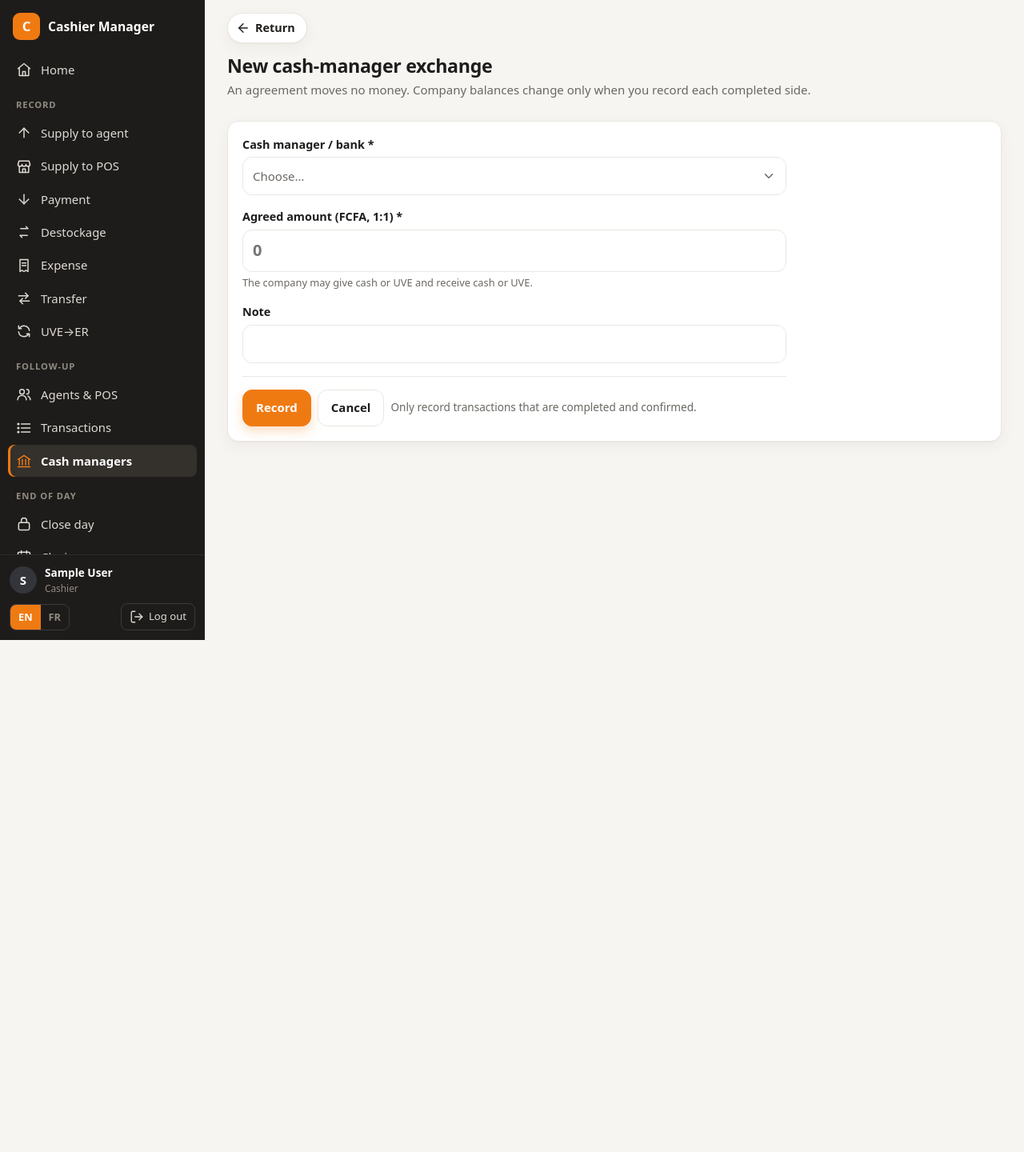
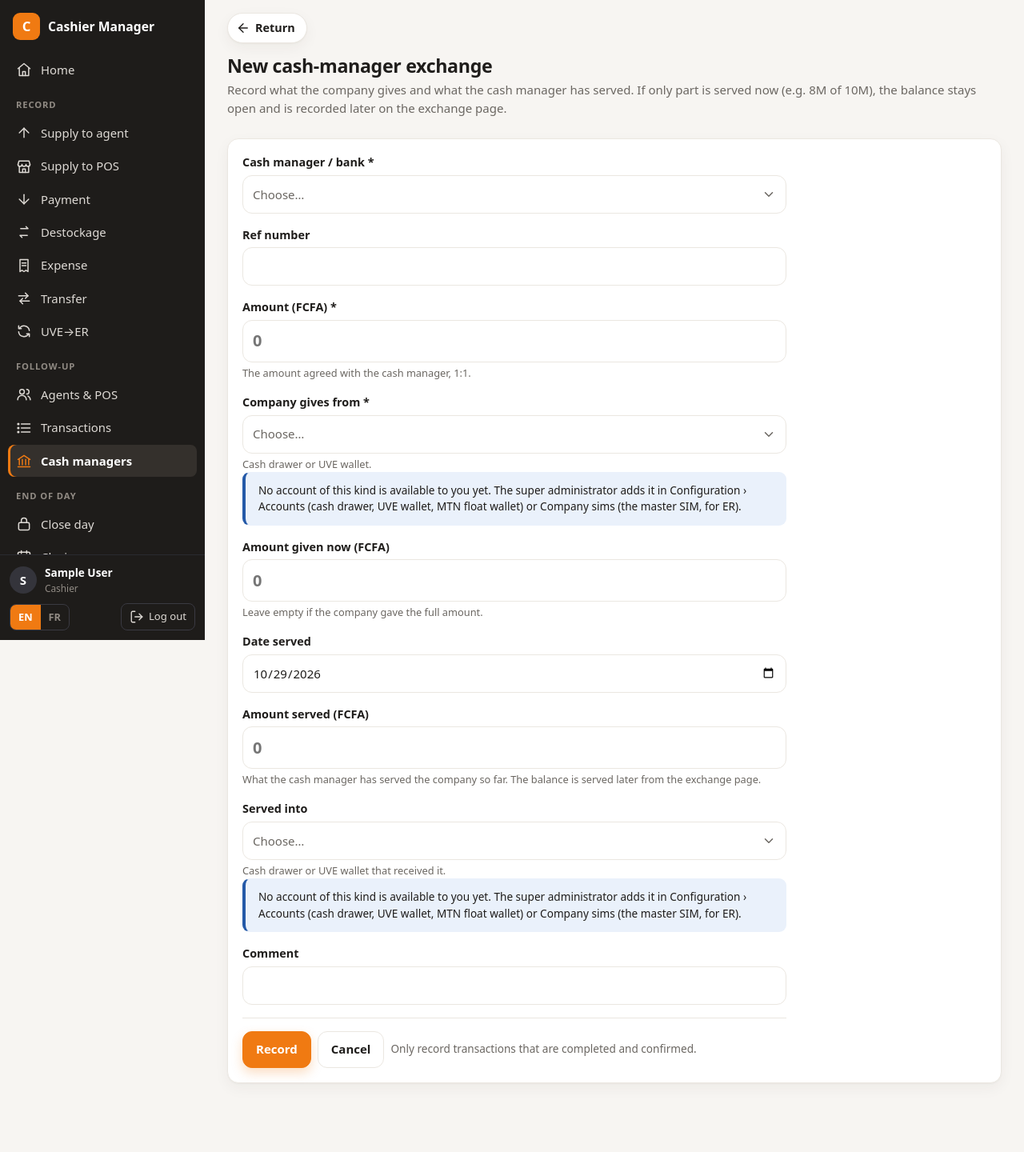
Before and after one commit to ThierryLeonel/CASHIER_MANAGER, a Django app: page /cash-managers/exchange/new/ in a window 1280 px wide. Shown: the whole page at 80% size. Before the commit the page ends 800 px from the top, so only its background shows below. Run offline with Django 5.2, Linux system fonts and the light colour scheme; the visitor is signed in with stand-in values (Sample User, id 1); data comes from the database, SQL or seed files in the repository; data that the repository does not hold is empty; parts of the project's set-up code (start-up, migrations or seed data) failed here and were passed over.

Commit message:
New cash-manager exchange in one step with ref number, amount served, date served and balance to be served; wrap long text in report tiles
Co-Authored-By: Claude Opus 5.5 <noreply@anthropic.com>
Claude-Session: https://claude.ai/code/session_01LW2EcpLsSeXJydNQZjVvVT

```diff
--- a/core/forms.py
+++ b/core/forms.py
@@ -283,11 +283,45 @@ class ConversionForm(BaseEntryForm):
 
 
 class ExchangeForm(BaseEntryForm):
+    """New cash-manager exchange: what the company gives and what it is served now; the rest is served later."""
+
     cash_manager = forms.ModelChoiceField(label=_("Cash manager / bank"),
                                           queryset=CashManager.objects.filter(active=True))
-    amount = MoneyField(label=_("Agreed amount (FCFA, 1:1)"),
-                        help_text=_("The company may give cash or UVE and receive cash or UVE."))
-    note = forms.CharField(label=_("Note"), required=False, max_length=255)
+    external_ref = forms.CharField(label=_("Ref number"), required=False, max_length=60)
+    amount = MoneyField(label=_("Amount (FCFA)"), help_text=_("The amount agreed with the cash manager, 1:1."))
+    give_account = AccountChoiceField(label=_("Company gives from"), queryset=Account.objects.none(),
+                                      help_text=_("Cash drawer or UVE wallet."))
+    amount_given = MoneyField(label=_("Amount given now (FCFA)"), required=False,
+                              help_text=_("Leave empty if the company gave the full amount."))
+    served_on = forms.DateField(label=_("Date served"), required=False,
+                                widget=forms.DateInput(attrs={"type": "date"}))
+    amount_served = MoneyField(label=_("Amount served (FCFA)"), required=False,
+                               help_text=_("What the cash manager has served the company so far. The balance is "
+                                           "served later from the exchange page."))
+    receive_account = AccountChoiceField(label=_("Served into"), queryset=Account.objects.none(), required=False,
+                                         help_text=_("Cash drawer or UVE wallet that received it."))
+    note = forms.CharField(label=_("Comment"), required=False, max_length=255)
+
+    def __init__(self, user, *args, **kwargs):
+        super().__init__(user, *args, **kwargs)
+        from core.services.days import douala_today
+
+        self.fields["give_account"].queryset = self.accounts([K.CASH_DRAWER, K.UVE])
+        self.fields["receive_account"].queryset = self.accounts([K.CASH_DRAWER, K.UVE], receiving=True)
+        if not self.is_bound:
+            self.initial.setdefault("served_on", douala_today())
+
+    def clean(self):
+        cd = super().clean()
+        amt = cd.get("amount")
+        if amt and not cd.get("amount_given"):
+            cd["amount_given"] = amt
+        served = cd.get("amount_served") or 0
+        if amt and served > amt:
+            self.add_error("amount_served", _("The amount served cannot exceed the agreed amount."))
+        if served and not cd.get("receive_account"):
+            self.add_error("receive_account", _("Choose the account that received what was served."))
+        return cd
 
 
 class ExchangeLegForm(BaseEntryForm):
--- a/core/services/operations.py
+++ b/core/services/operations.py
@@ -18,6 +18,7 @@ Posting matrix (Dr = +, Cr = -):
   RECON_ADJ       shortage: Dr recon adj, Cr asset; surplus: Dr asset, Cr recon adj
   REVERSAL        exact negation of the original entries
 """
+import uuid
 from decimal import Decimal
 
 from django.db import transaction
@@ -316,6 +317,43 @@ def create_exchange(user, *, cash_manager, amount, note="", idempotency_key=None
     )
 
 
+def record_exchange(user, *, cash_manager, amount, give_account, amount_given, receive_account=None,
+                    amount_served=ZERO, served_on=None, external_ref="", note="", idempotency_key=None,
+                    acting_for=None):
+    """One step: the agreement, what the company gave and what it was served now. The rest is served later."""
+    amount = _positive(amount)
+    amount_given = _money(amount_given or 0)
+    amount_served = _money(amount_served or 0)
+    if amount_given < 0 or amount_served < 0:
+        raise BusinessError(_("Amounts cannot be negative."), "amount_served")
+    if amount_given > amount:
+        raise BusinessError(_("The company cannot give more than the agreed amount."), "amount_given")
+    if amount_served > amount:
+        raise BusinessError(_("The amount served cannot exceed the agreed amount."), "amount_served")
+    if amount_served and receive_account is None:
+        raise BusinessError(_("Choose the account that received what was served."), "receive_account")
+    if served_on and served_on > douala_today():
+        raise BusinessError(_("The date served cannot be in the future."), "served_on")
+    with transaction.atomic():
+        ex = create_exchange(user, cash_manager=cash_manager, amount=amount, note=note,
+                             idempotency_key=idempotency_key, acting_for=acting_for)
+        CashManagerExchange.objects.filter(pk=ex.pk).update(external_ref=(external_ref or "").strip()[:60],
+                                                           served_on=served_on if amount_served else None)
+        ref = (external_ref or "").strip()
+        desc = " · ".join(x for x in (f"Ref {ref}" if ref else "", note) if x)
+        key = idempotency_key or uuid.uuid4()
+        if amount_given:
+            record_exchange_leg(user, exchange=ex, side=TxType.CM_GIVE, amount=amount_given, account=give_account,
+                                description=desc, idempotency_key=uuid.uuid5(key, "give"), acting_for=acting_for)
+        if amount_served:
+            served_txt = (_("served on %(d)s") % {"d": served_on.strftime("%d/%m/%Y")}) if served_on else ""
+            record_exchange_leg(user, exchange=ex, side=TxType.CM_RECEIVE, amount=amount_served,
+                                account=receive_account, idempotency_key=uuid.uuid5(key, "receive"),
+                                description=" · ".join(x for x in (desc, served_txt) if x), acting_for=acting_for)
+        ex.refresh_from_db()
+        return ex
+
+
 def build_exchange_leg(ctx, *, exchange, side, amount, account, description=""):
     amount = _positive(amount)
     exchange = CashManagerExchange.objects.select_for_update().get(pk=exchange.pk)
--- a/core/static/core/app.css
+++ b/core/static/core/app.css
@@ -421,3 +421,6 @@ input.auto { background: var(--soft); font-weight: 700; }
 .field.auto-one .auto-acct { display: flex; align-items: center; gap: 8px; min-height: 48px; padding: 0 14px; border-radius: 12px;
   background: var(--soft); border: 1px dashed var(--line); font-weight: 600; }
 .field.auto-one .auto-acct::before { content: "✓"; color: var(--ok, #2e7d32); font-weight: 800; }
+/* text values in tiles (customer name, etc.) wrap instead of overflowing */
+.tile { min-width: 0; }
+.tile .value.text { white-space: normal; overflow-wrap: anywhere; word-break: normal; font-size: 1rem !important; line-height: 1.3; }
--- a/core/templates/core/entry_form.html
+++ b/core/templates/core/entry_form.html
@@ -86,6 +86,22 @@
   }
   if (tsrc && tdst) { tsrc.addEventListener('change', syncTransfer); syncTransfer(); }
   autoAll();
+  // cash-manager exchange: balance still to be served, as you type
+  var exAmt = form.querySelector('[name=amount]'), exServed = form.querySelector('[name=amount_served]');
+  if (exAmt && exServed) {
+    var box = document.createElement('div'); box.className = 'msg info to-serve';
+    exServed.closest('.field').appendChild(box);
+    var n = function (v) { return parseInt(String(v || '').replace(/\D/g, ''), 10) || 0; };
+    var f = function (v) { return String(v).replace(/\B(?=(\d{3})+(?!\d))/g, ' '); };
+    var syncServe = function () {
+      var a = n(exAmt.value), s = n(exServed.value);
+      if (!a) { box.hidden = true; return; }
+      box.hidden = false;
+      box.textContent = s > a ? '{{ _("The amount served cannot exceed the agreed amount.")|escapejs }}'
+        : '{{ _("Balance to be served")|escapejs }}: ' + f(a - s) + ' FCFA';
+    };
+    exAmt.addEventListener('input', syncServe); exServed.addEventListener('input', syncServe); syncServe();
+  }
   // conversion preview (display only; the server computes and stores the posted amounts)
   var rate = form.dataset.rate, amt = form.querySelector('[name=amount]'), pv = document.getElementById('conv-preview');
   if (rate && amt && form.querySelector('[name=uve_account]')) {
--- a/core/templates/core/exchanges.html
+++ b/core/templates/core/exchanges.html
@@ -8,7 +8,7 @@
 <div class="tbl-wrap"><table class="t"><thead><tr><th>{% trans "Cash manager" %}</th><th class="money">{% trans "Owes company" %}</th><th class="money">{% trans "Company owes" %}</th></tr></thead>
 <tbody>{% for c, bal in cms %}<tr><td>{{ c }}</td><td class="money">{% if not bal|negative %}{{ bal|fcfa }}{% endif %}</td><td class="money">{% if bal|negative %}{{ bal|absval|fcfa }}{% endif %}</td></tr>{% endfor %}</tbody></table></div>
 <h2>{% trans "Exchanges" %}</h2>
-<div class="tbl-wrap"><table class="t"><thead><tr><th>{% trans "Reference" %}</th><th>{% trans "Business date" %}</th><th>{% trans "Cash manager" %}</th><th>{% trans "Exchange" %}</th><th class="money">{% trans "Agreed" %}</th><th>{% trans "Status" %}</th></tr></thead>
-<tbody>{% for ex in exchanges %}<tr><td><a href="{% url 'exchange_detail' ex.pk %}">{{ ex.reference }}</a></td><td>{{ ex.business_date|date:"d/m/Y" }}</td><td>{{ ex.cash_manager }}</td><td>{{ ex.direction_label }}</td><td class="money">{{ ex.amount|fcfa }}</td><td><span class="badge {% if ex.status == 'COMPLETE' %}ok{% else %}acc{% endif %}">{{ ex.status }}</span></td></tr>
-{% empty %}<tr><td colspan="6" class="muted">{% trans "No exchanges yet." %}</td></tr>{% endfor %}</tbody></table></div>
+<div class="tbl-wrap"><table class="t"><thead><tr><th>{% trans "Reference" %}</th><th>{% trans "Business date" %}</th><th>{% trans "Cash manager" %}</th><th>{% trans "Ref number" %}</th><th class="money">{% trans "Amount" %}</th><th class="money">{% trans "Balance to be served" %}</th><th>{% trans "Status" %}</th></tr></thead>
+<tbody>{% for ex in exchanges %}<tr><td><a href="{% url 'exchange_detail' ex.pk %}">{{ ex.reference }}</a></td><td>{{ ex.business_date|date:"d/m/Y" }}</td><td>{{ ex.cash_manager }}</td><td>{{ ex.external_ref|default:"—" }}</td><td class="money">{{ ex.amount|fcfa }}</td><td class="money">{% if ex.to_serve %}<span class="neg">{{ ex.to_serve|fcfa }}</span>{% else %}0{% endif %}</td><td><span class="badge {% if ex.status == 'COMPLETE' %}ok{% else %}acc{% endif %}">{{ ex.status }}</span></td></tr>
+{% empty %}<tr><td colspan="7" class="muted">{% trans "No exchanges yet." %}</td></tr>{% endfor %}</tbody></table></div>
 {% endblock %}
--- a/core/templates/core/report.html
+++ b/core/templates/core/report.html
@@ -12,7 +12,7 @@
 </div>
 {% if rep.summary %}
 <div class="grid" style="margin-bottom:14px">
-{% for label, value, kind in rep.summary %}<div class="tile"><div class="label">{{ label }}</div><div class="value" style="font-size:1.05rem">{% if kind == 'money' %}{{ value|fcfa }}{% else %}{{ value }}{% endif %}</div></div>{% endfor %}
+{% for label, value, kind in rep.summary %}<div class="tile"><div class="label">{{ label }}</div><div class="value{% if kind != 'money' %} text{% endif %}" style="font-size:1.05rem">{% if kind == 'money' %}{{ value|fcfa }}{% else %}{{ value }}{% endif %}</div></div>{% endfor %}
 </div>
 {% endif %}
 {% for table in rep.tables %}
--- a/core/views/entry.py
+++ b/core/views/entry.py
@@ -122,16 +122,17 @@ def exchange_new(request):
     form = F.ExchangeForm(desk, request.POST or None)
     if request.method == "POST" and form.is_valid():
         resp = run_service(
-            request, form, lambda: ops.create_exchange(request.user, idempotency_key=form.cleaned_data["idem"],
+            request, form, lambda: ops.record_exchange(request.user, idempotency_key=form.cleaned_data["idem"],
                                                        acting_for=acting, **form.params()),
-            success=lambda ex: _("Exchange agreement %(ref)s recorded. Record each side when it actually happens.")
-            % {"ref": ex.reference},
+            success=lambda ex: (_("Exchange %(ref)s recorded. Balance to be served: %(amt)s FCFA.")
+                                % {"ref": ex.reference, "amt": fmt(ex.to_serve)}),
             on_success=lambda ex: redirect("exchange_detail", pk=ex.pk))
         if resp:
             return resp
     return render(request, "core/entry_form.html", {
-        "form": form, "title": _("New cash-manager exchange"),
-        "intro": _("An agreement moves no money. Company balances change only when you record each completed side.")})
+        "form": form, "title": _("New cash-manager exchange"), "exchange_form": True,
+        "intro": _("Record what the company gives and what the cash manager has served. If only part is served "
+                   "now (e.g. 8M of 10M), the balance stays open and is recorded later on the exchange page.")})
 
 
 @roles_required(R.CASHIER, R.MANAGER, R.JUNIOR, R.FINANCE, R.SUPERADMIN)
```
Also changed, not shown: DESIGN.md (+1 -0 lines), core/i18n_fr.py (+25 -0 lines), core/models/ledger.py (+8 -0 lines), core/reports/defs.py (+5 -3 lines), core/templates/core/exchange_detail.html (+5 -4 lines), core/tests/test_scenarios.py (+49 -0 lines), core/migrations/0012_exchange_served.py (added), locale/fr/LC_MESSAGES/django.po, 1 other file.
